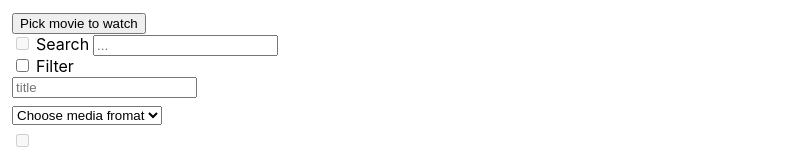
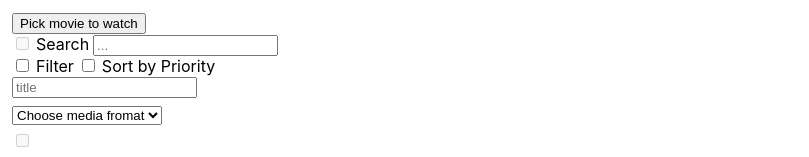
Before and after one commit to cameronDz/list-maintainer-app, a React (Vite) app: page / in a window 1280 px wide. Shown: the top 157 px of the page, without its empty margins (0-809 px from the left). Built offline with nearby package versions, Linux system fonts and the light colour scheme.

Commit message:
add priority sort

```diff
--- a/src/App.component.tsx
+++ b/src/App.component.tsx
@@ -13,6 +13,7 @@ function AppComponent() {
   const [existingItem, setExistingItem] = useState<MediaItem | null>(null);
   const [filter, setFilter] = useState<ListFilter | "">("");
   const [isFiltered, setIsFiltered] = useState(false);
+  const [isSorted, setIsSorted] = useState(false);
   const [items, setItems] = useState<MediaItem[]>([]);
   const [movieFilter, setMovieFilter] = useState<MovieFormat | "">("");
   const [searchValue, setSearchValue] = useState("");
@@ -147,6 +148,18 @@ function AppComponent() {
     );
   };
 
+  const sortList = (a: MediaItem, b: MediaItem) => {
+    if (!isSorted) {
+      return 0;
+    }
+    // Sort by priority (highest to lowest)
+    if (a.priority !== b.priority) {
+      return b.priority - a.priority;
+    }
+    // Then sort alphabetically by title
+    return a.title.localeCompare(b.title);
+  };
+
   return (
     <div className="App">
       <header className="App-header" />
@@ -155,6 +168,10 @@ function AppComponent() {
       <input checked={isFiltered} id="filtered-checkbox" onChange={handleCheckFilter} type="checkbox" />
       <label className="App-list-manipulator-label" htmlFor="filtered-checkbox">
         Filter
+      </label>
+      <input checked={isSorted} id="sorted-checkbox" onChange={() => setIsSorted((prev) => !prev)} type="checkbox" />
+      <label className="App-list-manipulator-label" htmlFor="sorted-checkbox">
+        Sort by Priority
       </label>
       {isFiltered && (
         <Fragment>
@@ -238,6 +255,7 @@ function AppComponent() {
           .map((i) => ({ ...i }))
           .filter(filterList)
           .filter(searchList)
+          .sort(sortList)
           .map((item) => {
             return (
               <li key={item.id} className={`App-list-item ID:${item.id}`}>
```
